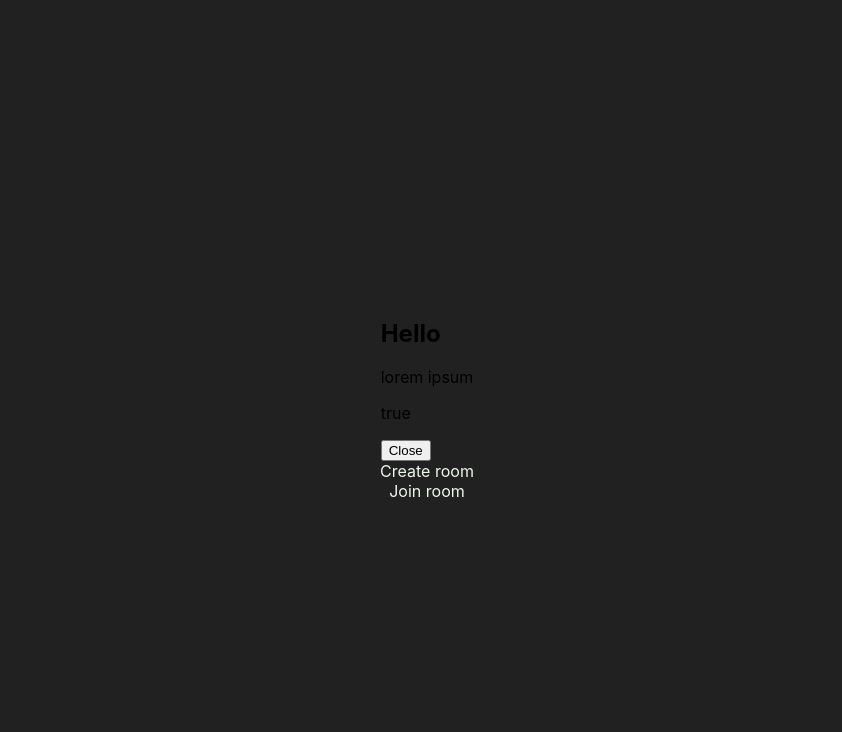
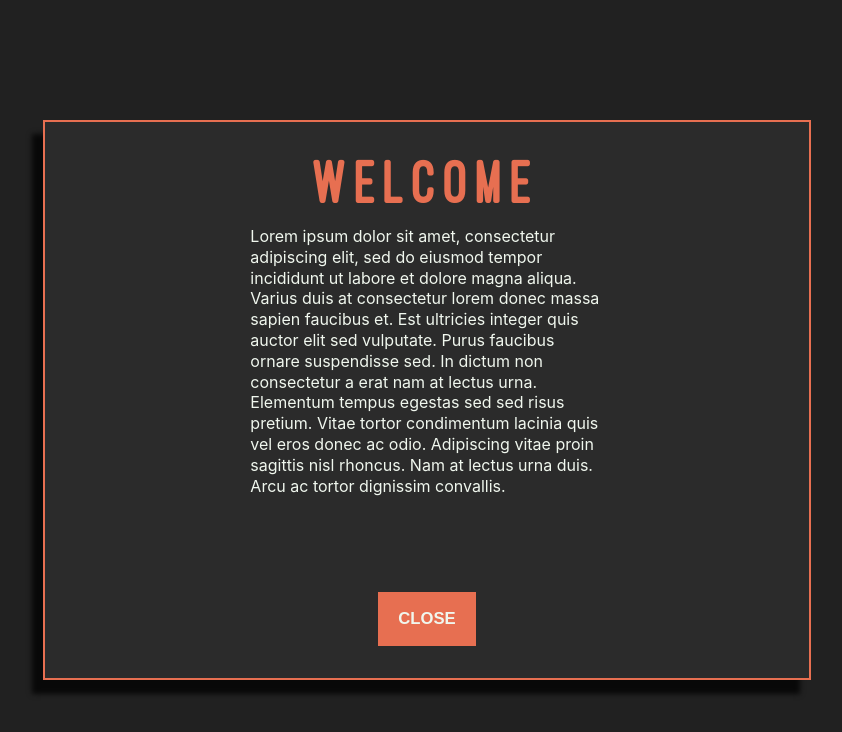
Before and after one commit to chaseharbour/bayngo, a Next.js app: page / in a window 1280 px wide. Shown: the top 732 px of the page, without its empty margins (213-1055 px from the left). Built offline with nearby package versions, Linux system fonts and the light colour scheme.

Commit message:
prog(modal.js, landing. js): Modal component finished and styled for desktop.
-Modal styling still needs to be completed for the modal but it's perfectly functional on desktop.

```diff
--- a/components/modal.js
+++ b/components/modal.js
@@ -1,4 +1,5 @@
 import React, { useState } from "react";
+import styles from "../styles/Modal.module.css";
 
 const Modal = ({
   title = "",
@@ -8,11 +9,14 @@
   state,
 }) => {
   return (
-    <article>
-      <h1>{title}</h1>
-      <p>{content}</p>
-      <p>{`${state}`}</p>
-      {btn ? <button onClick={stateHandler}>Close</button> : null}
+    <article className={styles.container}>
+      <h1 className={styles.header}>{title}</h1>
+      <p className={styles.content}>{content}</p>
+      {btn ? (
+        <button className={styles.btn} onClick={stateHandler}>
+          <p className={styles.btnContent}>Close</p>
+        </button>
+      ) : null}
     </article>
   );
 };
--- a/pages/landing.js
+++ b/pages/landing.js
@@ -14,8 +14,8 @@
     return (
       <main className={styles.main}>
         <Modal
-          title="Hello"
-          content="lorem ipsum"
+          title="Welcome"
+          content="Lorem ipsum dolor sit amet, consectetur adipiscing elit, sed do eiusmod tempor incididunt ut labore et dolore magna aliqua. Varius duis at consectetur lorem donec massa sapien faucibus et. Est ultricies integer quis auctor elit sed vulputate. Purus faucibus ornare suspendisse sed. In dictum non consectetur a erat nam at lectus urna. Elementum tempus egestas sed sed risus pretium. Vitae tortor condimentum lacinia quis vel eros donec ac odio. Adipiscing vitae proin sagittis nisl rhoncus. Nam at lectus urna duis. Arcu ac tortor dignissim convallis."
           btn={true}
           stateHandler={handleModalState}
           state={modalActive}
--- a/styles/Modal.module.css
+++ b/styles/Modal.module.css
@@ -0,0 +1,76 @@
+.container {
+  display: grid;
+  grid-template-rows: min-content 1fr min-content;
+  justify-content: center;
+  position: absolute;
+  background-color: var(--bg-main-light);
+  padding: 2rem;
+  width: 60vw;
+  height: 70vh;
+  border: 2px var(--highlight-bold) solid;
+  box-shadow: -11px 14px 5px 0px rgba(0, 0, 0, 0.75);
+  -webkit-box-shadow: -11px 14px 5px 0px rgba(0, 0, 0, 0.75);
+  -moz-box-shadow: -11px 14px 5px 0px rgba(0, 0, 0, 0.75);
+}
+
+.header {
+  justify-self: center;
+  margin: 0;
+  color: var(--highlight-bold);
+  /*Set up clamp for responsive text*/
+  font-size: 4em;
+  font-family: var(--font-header);
+  letter-spacing: 0.1em;
+}
+
+.content {
+  color: var(--text-main);
+  max-width: 35ch;
+  line-height: 1.3em;
+}
+
+.btn {
+  justify-self: center;
+  position: relative;
+  background-color: var(--highlight-bold);
+  border-radius: 0px;
+  border: none;
+  padding: 0.025rem 1.25rem;
+  height: min-content;
+  width: min-content;
+  cursor: pointer;
+}
+
+.btn::after {
+  content: "";
+  position: absolute;
+  height: 100%;
+  width: 100%;
+  top: 0;
+  left: 0;
+  background-color: var(--text-main);
+  transform-origin: left;
+  transform: scaleX(0);
+  transition: transform 300ms;
+}
+
+.btn:hover::after {
+  transform: scaleX(1);
+  transform-origin: right;
+  transition: transform 200ms;
+}
+
+.btnContent {
+  position: relative;
+  color: var(--text-main);
+  font-weight: 900;
+  font-size: 1.25em;
+  text-transform: uppercase;
+  transition: color 250ms;
+}
+
+.btn:hover .btnContent {
+  color: var(--bg-main);
+  transition: color 400ms;
+  z-index: 2;
+}
--- a/styles/globals.css
+++ b/styles/globals.css
@@ -1,5 +1,6 @@
 :root {
   --bg-main: hsl(136, 0%, 13%);
+  --bg-main-light: hsl(136, 0%, 17%);
   --text-main: #f0f7ee;
   --highlight-bold: #e76f51;
   --highlight-soft: #f4a261;
```
